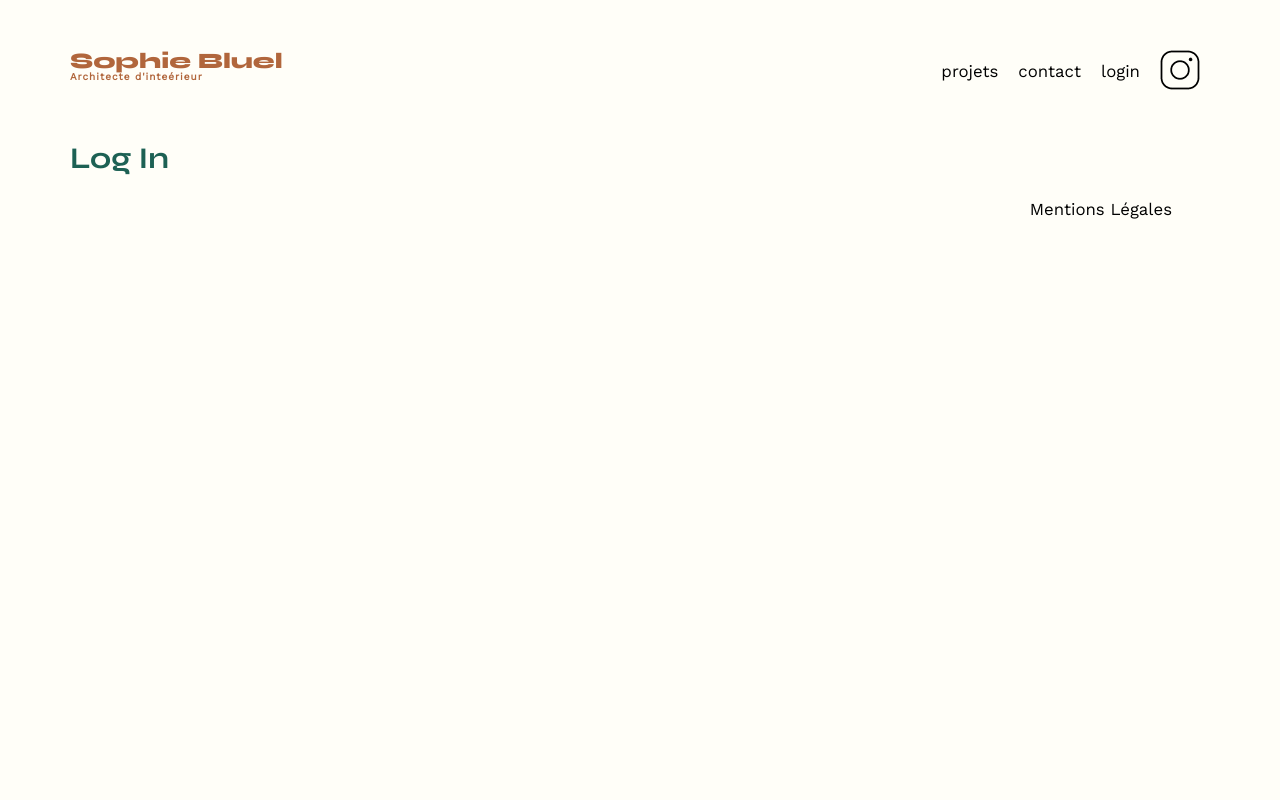
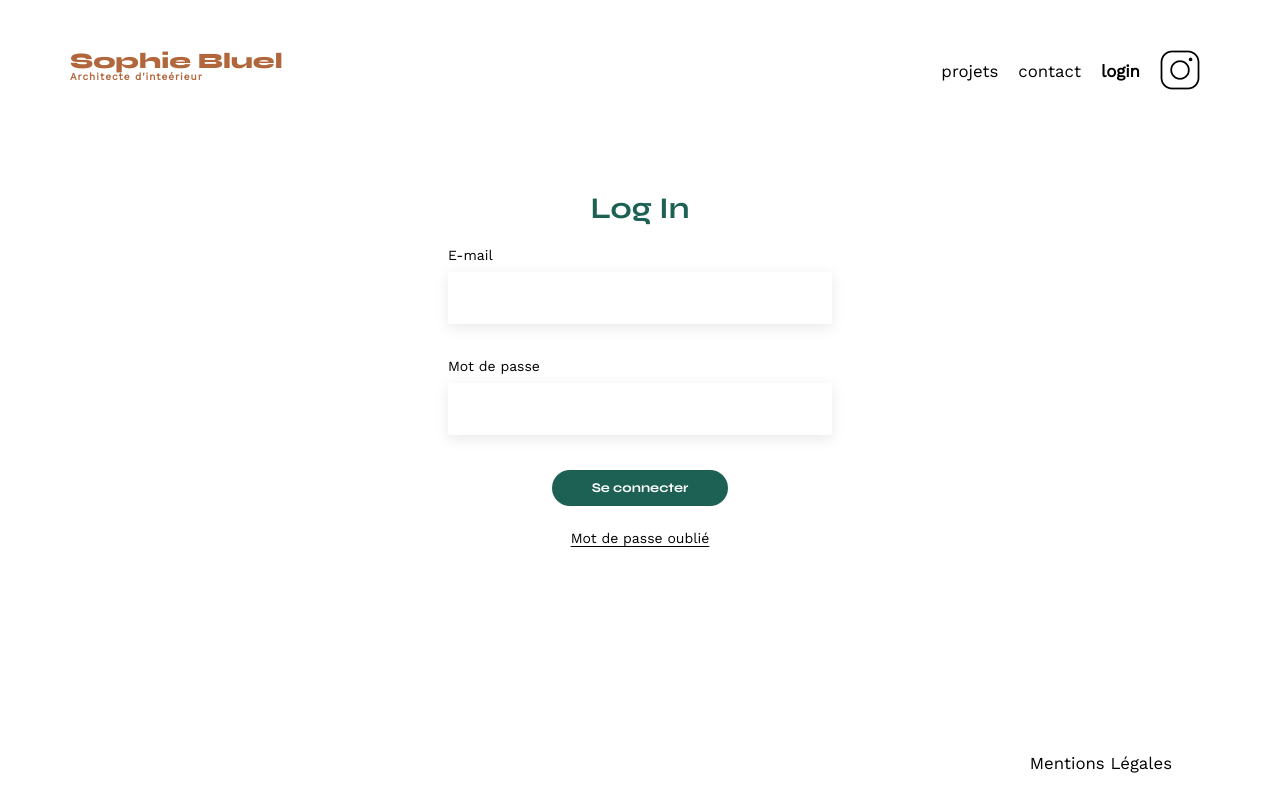
Before and after one commit to Nano315/Portfolio-architecte-sophie-bluel-master, a plain HTML site: page FrontEnd/login.html in a window 1280 px wide. Drawn offline with nearby package versions, Linux system fonts and the light colour scheme; no server answers.

Commit message:
Intégration du design de la page de Log In

```diff
--- a/FrontEnd/assets/style.css
+++ b/FrontEnd/assets/style.css
@@ -30,7 +30,6 @@ footer, header, hgroup, menu, nav, section {
 }
 body {
 	line-height: 1;
-	background-color: #FFFEF8;
 }
 ol, ul {
 	list-style: none;
@@ -48,12 +47,20 @@ table {
 	border-spacing: 0;
 }
 /** end reset css**/
+html {
+	height: 100%;
+}
+
 body {
+	display: flex;
+	flex-direction: column;
+	min-height: 100%;
 	max-width: 1140px;
 	margin:auto;
 	font-family: 'Work Sans' ;
 	font-size: 14px;
 }
+
 header {
 	display: flex;
 	justify-content: space-between;
@@ -77,8 +84,9 @@ h1 > span {
 	font-family: 'Work Sans';
 	font-size:10px;
 	letter-spacing: 0.1em;
-;
 }
+
+
 
 h2{
 	font-family: 'Syne';
@@ -107,6 +115,11 @@ nav li {
 li:hover {
 	color: #B1663C;
 }
+
+main {
+	flex: 1 0 auto;
+}
+
 #introduction {
 	display: flex;
 	align-items: center;
@@ -211,8 +224,63 @@ input[type="submit"]{
 	border-radius: 60px ;
 }
 
+footer {
+	flex-shrink: 0;
+}
+
 footer nav ul {
 	display: flex;
 	justify-content: flex-end;
 	margin: 2em
 }
+
+/** Page LogIn **/
+
+nav .selected {
+	font-weight: bold;
+}
+
+.container-login {
+	display: flex;
+	flex-direction: column;
+	align-items: center;
+}
+
+.container-login form {
+	display: flex;
+	flex-direction: column;
+	align-items: center;
+}
+
+.input-group {
+	display: flex;
+	flex-direction: column;
+}
+
+.input-group input {
+	height: 50px;
+	width: 380px;
+	font-size: 1.2em;
+	border: none;
+	box-shadow: 0px 4px 14px rgba(0, 0, 0, 0.09);
+	margin: 10px 0px;
+}
+
+.container-login form button {
+	font-family: 'Syne';
+	font-weight: 700;
+	color: white;
+	background-color: #1D6154;
+	padding: 10px 40px;
+	border-radius: 60px ;
+	border: none;
+}
+
+.container-login form a {
+	color:inherit;
+	text-underline-offset: 3px;
+}
+
+.margin-top {
+	margin-top: 25px;
+}
--- a/FrontEnd/login.html
+++ b/FrontEnd/login.html
@@ -12,7 +12,7 @@
     />
     <meta name="description" content="" />
     <link rel="stylesheet" href="./assets/style.css" />
-    <script src="script.js" defer></script>
+
   </head>
   <body>
     <header>
@@ -23,13 +23,31 @@
         <ul>
           <li><a href="#portfolio">projets</a></li>
           <li><a href="#contact">contact</a></li>
-          <li><a href="login.html">login</a></li>
+          <li><a href="login.html" class="selected">login</a></li>
           <li><img src="./assets/icons/instagram.png" alt="Instagram" /></li>
         </ul>
       </nav>
     </header>
+
     <main>
-      <h2>Log In</h2>
+      <section class="container-login">
+        <h2>Log In</h2>
+        <form method="post" class="margin-top">
+          <div class="input-group">
+            <label for="email">E-mail</label>
+            <input type="email" id="email" name="email" required />
+          </div>
+
+          <div class="input-group margin-top">
+            <label for="password">Mot de passe</label>
+            <input type="password" id="password" name="password" required />
+          </div>
+
+          <button type="submit" class="margin-top">Se connecter</button>
+
+          <a href="" class="margin-top">Mot de passe oublié</a>
+        </form>
+      </section>
     </main>
 
     <footer>
```
